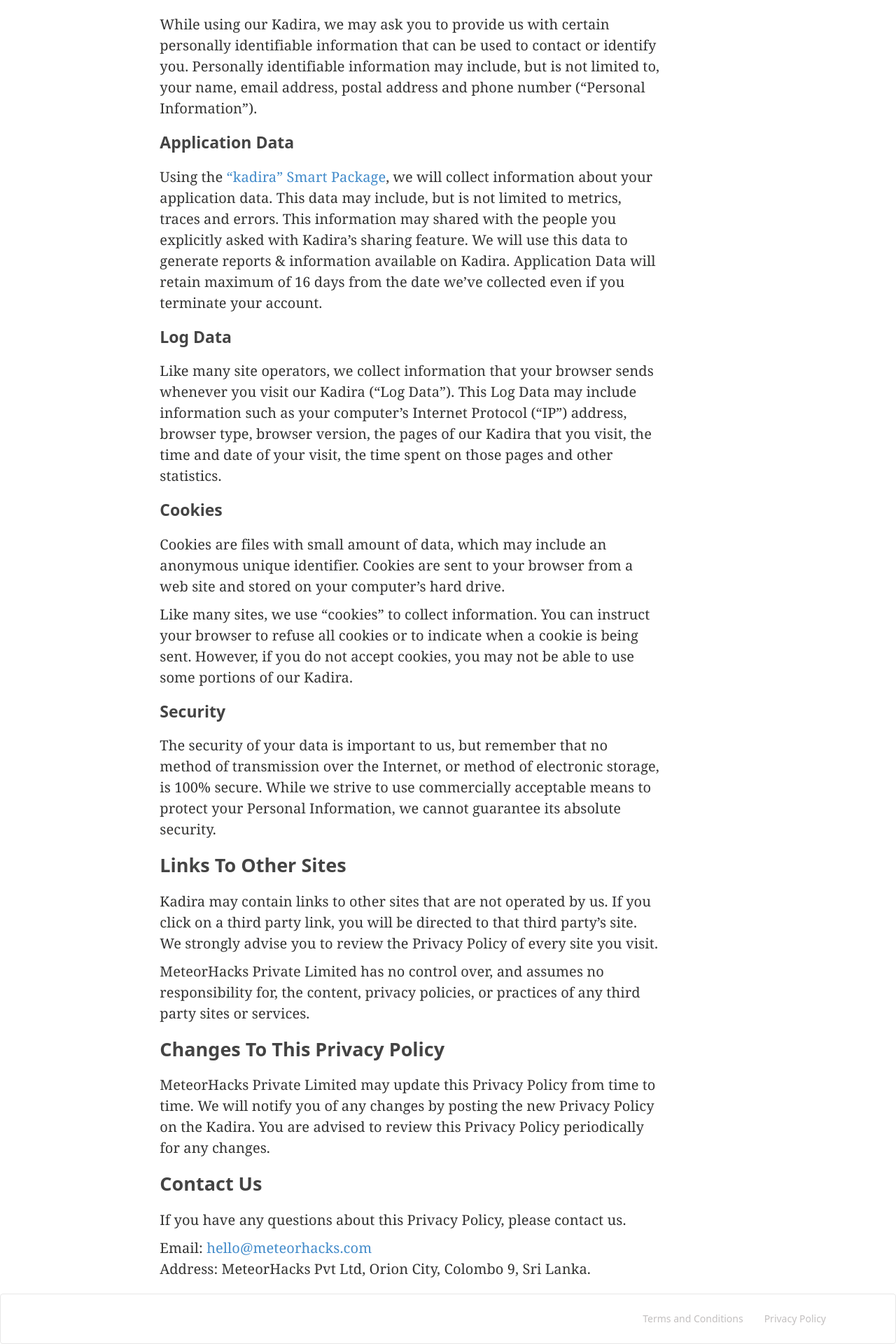
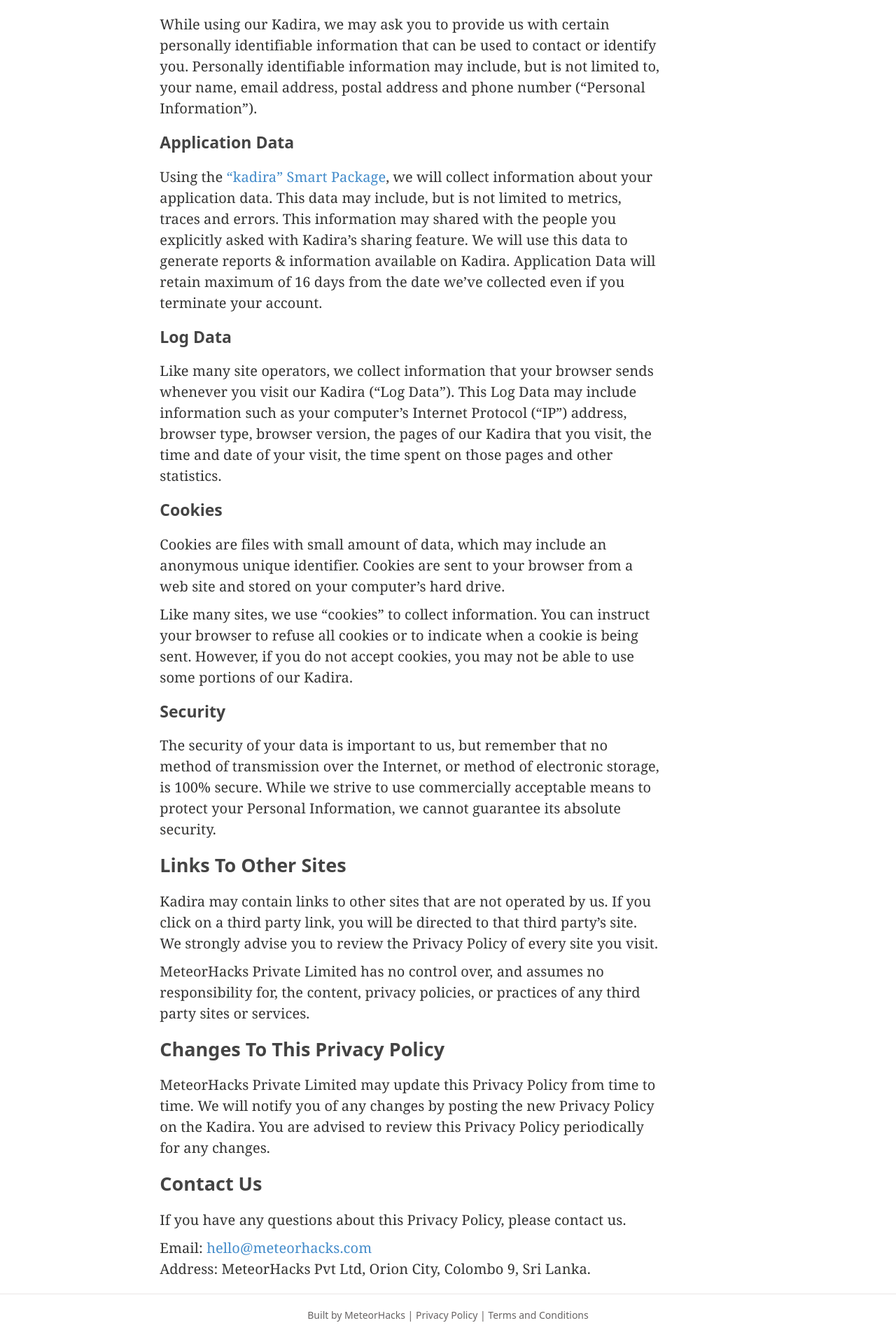
Before and after one commit to kadiraio/kadiraio.github.io, a Jekyll site: the page built from privacy_policy.md, in a window 1280 px wide. Shown: the part 824-2744 px from the top of the page at 70% size. Built offline with Jekyll 4.4.1, drawn with Linux system fonts in a browser that asks for light colours.

Commit message:
changed footer

```diff
--- a/_includes/footer.html
+++ b/_includes/footer.html
@@ -1,21 +1,7 @@
-<footer id="footer" class="navbar navbar-default" role="banner">
-  <div class='container'>
-    <div class="navbar-header">
-      <button class="navbar-toggle" type="button" data-toggle="collapse" data-target=".apm-navbar-collapse">
-        <span class="sr-only">Toggle navigation</span>
-        <span class="icon-bar"></span>
-        <span class="icon-bar"></span>
-        <span class="icon-bar"></span>
-      </button>
-    </div>
-    <nav class='collapse navbar-collapse apm-navbar-collapse clearfix' role='navigation'>
-      <ul class="nav navbar-nav pull-right">
-        {% for page in site.data.footerlinks %}
-          <li><a href="{{page.link}}">{{page.caption}}</a></li>
-        {% endfor %}
-      </ul>
-    </nav>
-  </div>
+<footer id="footer" role="banner">
+  Built by <a href="http://meteorhacks.com">MeteorHacks</a> |
+  <a href='/privacy_policy.html'>Privacy Policy</a> |
+  <a href='/terms_and_conditions.html'>Terms and Conditions</a>
 </footer>
 
 <script>
--- a/css/style.css
+++ b/css/style.css
@@ -384,6 +384,26 @@
   ------------------ FOOTER ---------------------
 */
 
+footer {
+  padding: 20px;
+  font-size: 14px;
+  text-align: center;
+  border-top: 1px solid rgb(233, 230, 230);
+  color: #666363;
+  -webkit-font-smoothing: antialiased;
+}
+
+footer a {
+  color: #666363;
+  text-decoration: none;
+}
+
+footer a:hover {
+  color: #666363;
+  text-decoration: none;
+  border-bottom: 1px solid #aaa;
+}
+
 footer.navbar {
   margin-bottom: 0;
 }
```
